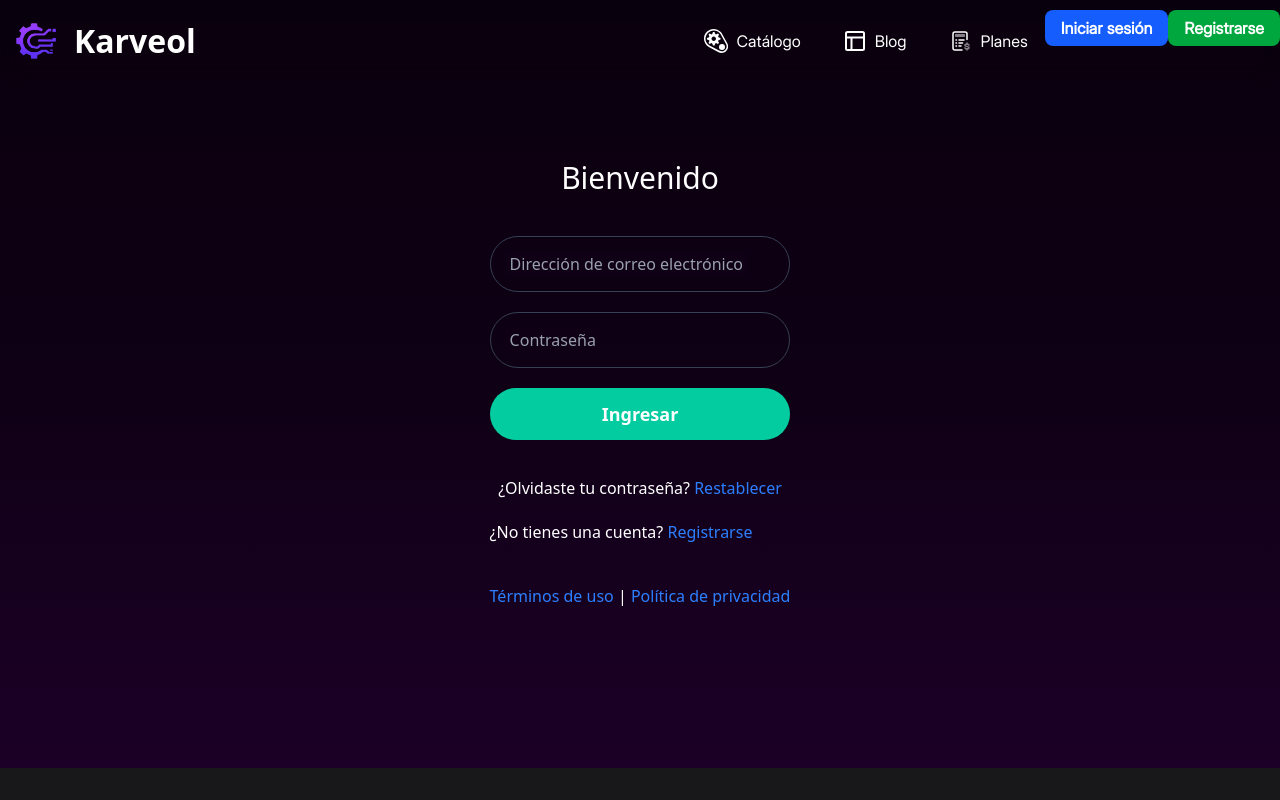
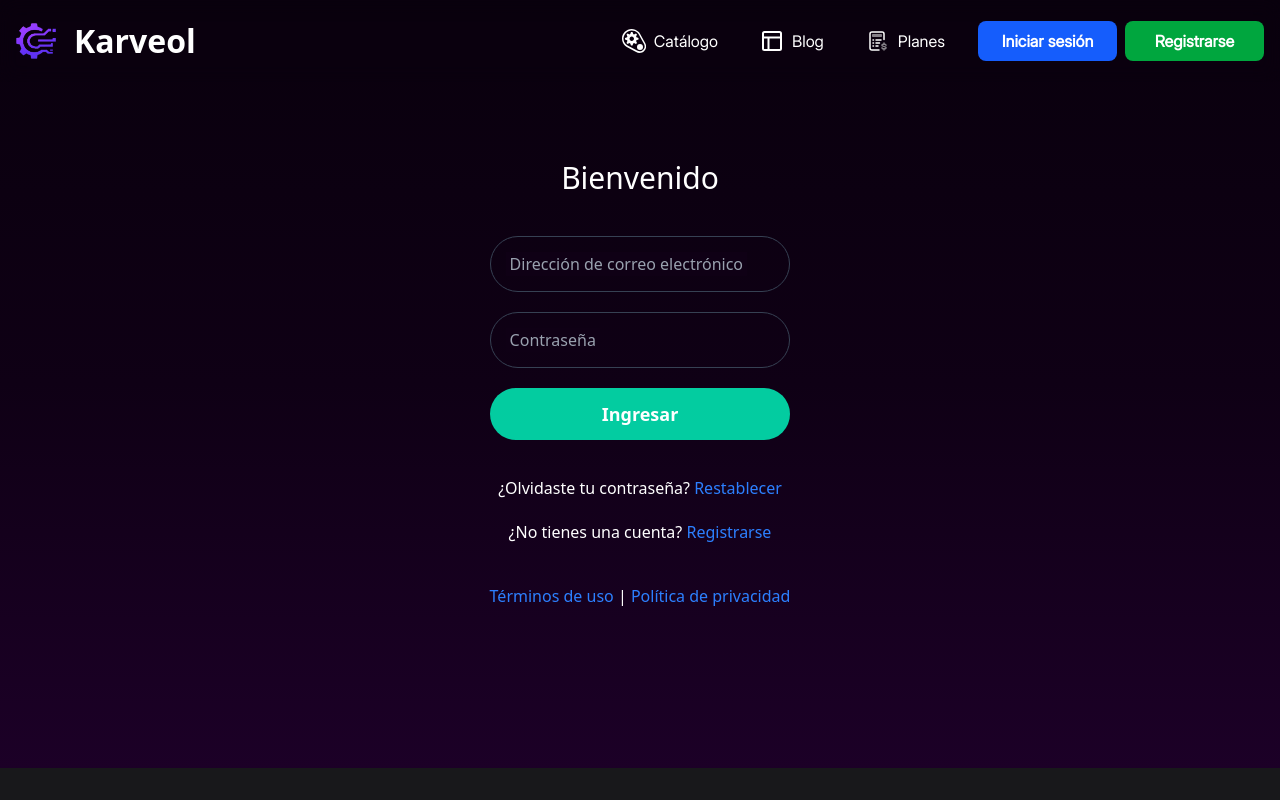
Before and after one commit to Jeissoncar97/karveol, a React (Vite) app: page /log-in in a window 1280 px wide. Shown: the top 800 px of the page. Built offline with nearby package versions, Linux system fonts and the light colour scheme; no server answers.

Commit message:
pequenos arreglos

```diff
--- a/src/components/Header.jsx
+++ b/src/components/Header.jsx
@@ -76,7 +76,7 @@ const Header = () => {
 						isOpen ? 'max-h-[500px]' : 'max-h-0'
 					} md:max-h-full`}
 				>
-					<ul className="flex flex-col items-center overflow-hidden md:flex-row gap-x-2">
+					<ul className="flex flex-col items-center overflow-hidden md:flex-row gap-x-2 mr-0 md:mr-4">
 						<li className="flex justify-center w-full first:mt-5 md:first:mt-0 md:block md:w-auto">
 							<Link
 								onClick={closeMenu}
@@ -160,13 +160,13 @@ const Header = () => {
 							</Link>
 						</li>
 					</ul>
-					<div>
+					<div className="mx-auto flex items-center gap-4 justify-center">
 						{user ? (
-						<>
+							<div className="flex flex-col md:flex-row items-center gap-2 mt-2 md:mt-0 mr-0 md:mr-4">
 								<Link
 									onClick={closeMenu}
 									to="/perfil"
-								className="px-4 py-2 bg-blue-600 hover:bg-blue-700 rounded-lg text-white font-semibold"
+									className="min-w-[139px] text-center px-4 py-2 bg-blue-600 hover:bg-blue-700 rounded-lg text-white font-semibold"
 								>
 									Ver perfil
 								</Link>
@@ -175,34 +175,33 @@ const Header = () => {
 										handleLogout();
 										closeMenu();
 									}}
-								className="cursor-pointer px-4 justify-center rounded-[10px] flex items-center gap-x-2.5 hover:scale-105 transition-transform duration-300 bg-red-500 text-white border-brand-blue font-bold text-lg py-1.5"
+									className="min-w-[139px] text-center cursor-pointer px-4 justify-center rounded-[10px] flex items-center gap-x-2.5 hover:scale-105 transition-transform duration-300 bg-red-500 text-white border-brand-blue font-bold text-lg py-1.5"
 								>
 									Cerrar sesión
 								</button>
-						</>
+							</div>
 						) : (
-						<>
+							<div className="flex flex-col md:flex-row items-center gap-2 mt-2 md:mt-0 mr-0 md:mr-4">
 								<Link
 									onClick={closeMenu}
 									to="/log-in"
-								className="px-4 py-2 bg-blue-600 hover:bg-blue-700 rounded-lg text-white font-semibold"
+									className="min-w-[139px] text-center px-4 py-2 bg-blue-600 hover:bg-blue-700 rounded-lg text-white font-semibold"
 								>
 									Iniciar sesión
 								</Link>
 								<Link
 									onClick={closeMenu}
 									to="/sign-up"
-								className="px-4 py-2 bg-green-600 hover:bg-green-700 rounded-lg text-white font-semibold"
+									className="px-4 min-w-[139px] text-center py-2 bg-green-600 hover:bg-green-700 rounded-lg text-white font-semibold px-"
 								>
 									Registrarse
 								</Link>
-						</>
+							</div>
 						)}
 					</div>
 				</nav>
 
 				<div className="flex md:flex-grow md:basis-0 items-center gap-4 mr-4 ml-auto md:ml-0 justify-end md:hidden">
-
 					<button
 						onClick={toggleNav}
 						className="flex items-center justify-center py-2 md:hidden"
--- a/src/pages/LogIn.jsx
+++ b/src/pages/LogIn.jsx
@@ -98,7 +98,7 @@ const LogIn = () => {
 									Restablecer
 								</Link>
 							</p>
-							<div>
+							<div className="text-center">
 								<span>
 									¿No tienes una cuenta?{' '}
 									<Link
--- a/src/pages/pages-user/Profile.jsx
+++ b/src/pages/pages-user/Profile.jsx
@@ -23,8 +23,7 @@ const Profile = () => {
 	}, [navigate]);
 
 	return (
-		<div>
-			<div className="py-40 px-4 bg-logo-gradient">
+		<div className="py-40 px-4 bg-logo-gradient min-h-screen">
 			<div className="text-white px-4 pt-20 max-w-xl mx-auto ">
 				<h1 className="text-3xl font-bold mb-4">Mi perfil</h1>
 				{user ? (
@@ -46,7 +45,6 @@ const Profile = () => {
 				)}
 			</div>
 		</div>
-		</div>
 	);
 };
 
```
Also changed, not shown: src/components/FaqSection.jsx (+18 -16 lines). Lines whose indentation alone changed are shown as unchanged.
